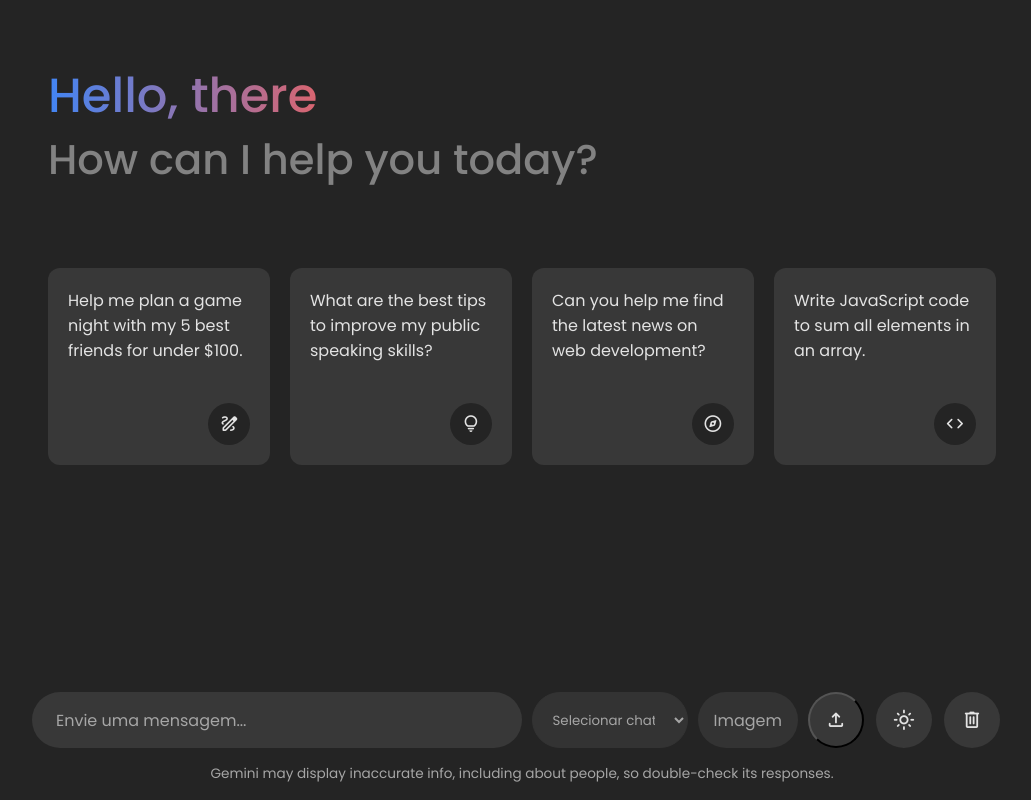
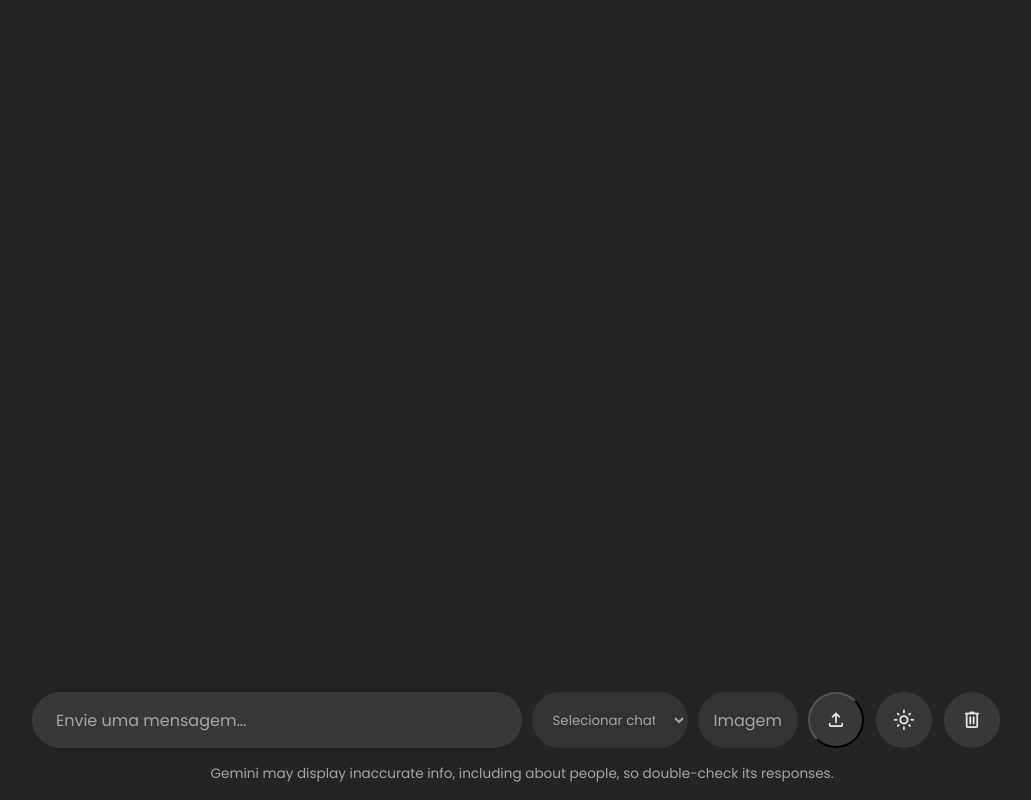
Before and after one commit to gabrielalmeid4/chatbot-gemini-v2, a website: page chatbot-gemini/index.html in a window 1280 px wide. Shown: the whole page, without its empty margins (118-1149 px from the left). Drawn offline with nearby package versions, Linux system fonts and the light colour scheme.

Commit message:
Update index.html

```diff
--- a/chatbot-gemini/index.html
+++ b/chatbot-gemini/index.html
@@ -9,31 +9,6 @@
   <link rel="stylesheet" href="style.css">
 </head>
 <body>
-  <header class="header">
-    <!-- Header Greetings -->
-    <h1 class="title">Hello, there</h1>
-    <p class="subtitle">How can I help you today?</p>
-
-    <!-- Suggestion list -->
-    <ul class="suggestion-list">
-      <li class="suggestion">
-        <h4 class="text">Help me plan a game night with my 5 best friends for under $100.</h4>
-        <span class="icon material-symbols-rounded">draw</span>
-      </li>
-      <li class="suggestion">
-        <h4 class="text">What are the best tips to improve my public speaking skills?</h4>
-        <span class="icon material-symbols-rounded">lightbulb</span>
-      </li>
-      <li class="suggestion">
-        <h4 class="text">Can you help me find the latest news on web development?</h4>
-        <span class="icon material-symbols-rounded">explore</span>
-      </li>
-      <li class="suggestion">
-        <h4 class="text">Write JavaScript code to sum all elements in an array.</h4>
-        <span class="icon material-symbols-rounded">code</span>
-      </li>
-    </ul>
-  </header>
 
   <!-- Chat List / Container -->
   <div class="chat-list"></div>
```
